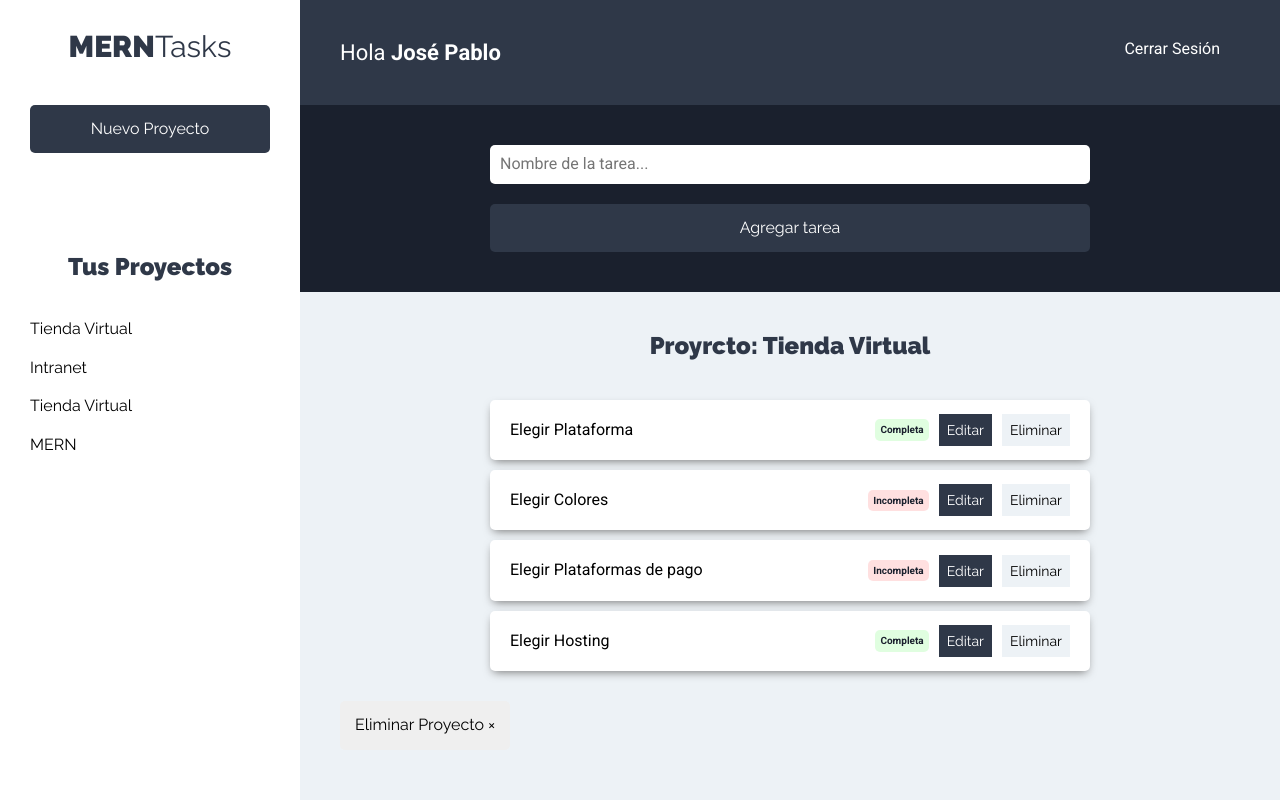
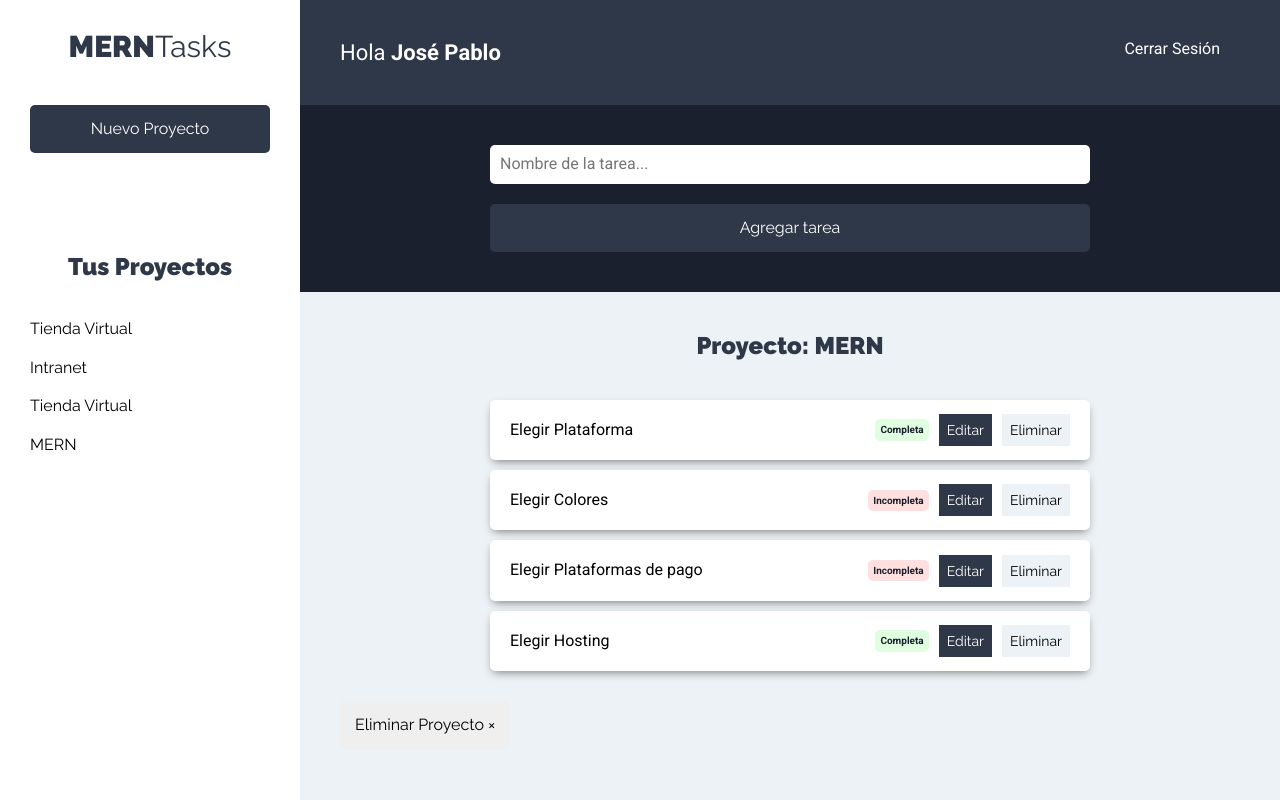
Before and after one commit to erniker/MERNTasks, a React (Create React App) app: page /projects in a window 1280 px wide. Both pictures are taken after a click on the button "MERN". Built offline with nearby package versions, Linux system fonts and the light colour scheme.

Commit message:
showing Project Name on Task List

```diff
--- a/src/components/tasks/TaskList.js
+++ b/src/components/tasks/TaskList.js
@@ -1,7 +1,18 @@
-import React from "react";
+import React, { useContext } from "react";
 import Task from "./Task";
+import projectContext from "../../context/projects/projectContext";
 
 const TaskList = () => {
+  // Get Project from initial state
+  const projectsContext = useContext(projectContext);
+  const { actualProject } = projectsContext;
+
+  // If ther is not selected project
+  if (!actualProject) return <h2>Selecciona un Proyecto</h2>;
+
+  // Array destructuring to extract actual project
+  const [posActualProject] = actualProject;
+
   const projectTasks = [
     { name: "Elegir Plataforma", state: true },
     { name: "Elegir Colores", state: false },
@@ -11,7 +22,7 @@
 
   return (
     <>
-      <h2>Proyrcto: Tienda Virtual</h2>
+      <h2>Proyecto: {posActualProject.name}</h2>
       <ul className="listado-tareas">
         {projectTasks.length === 0 ? (
           <li className="tarea">
```
Also changed, not shown: 1 other file (tests, documents, lock files or other folders).
